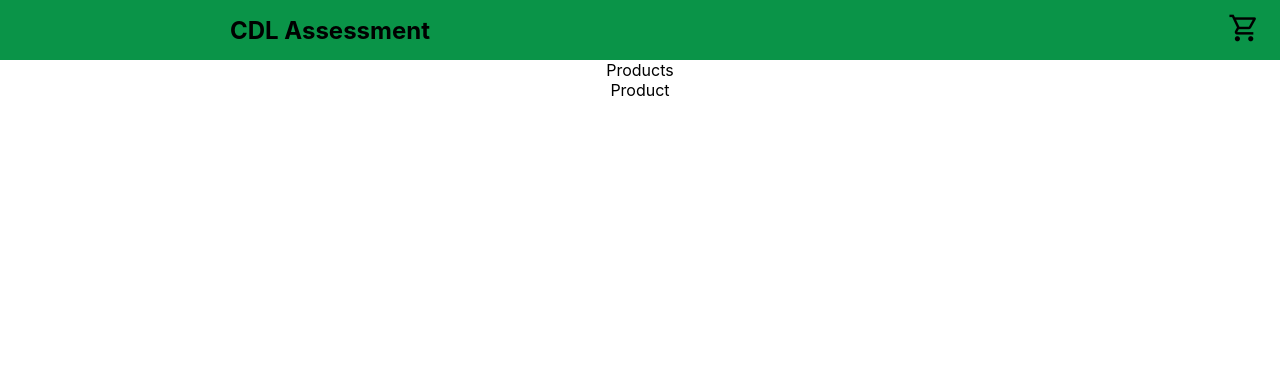
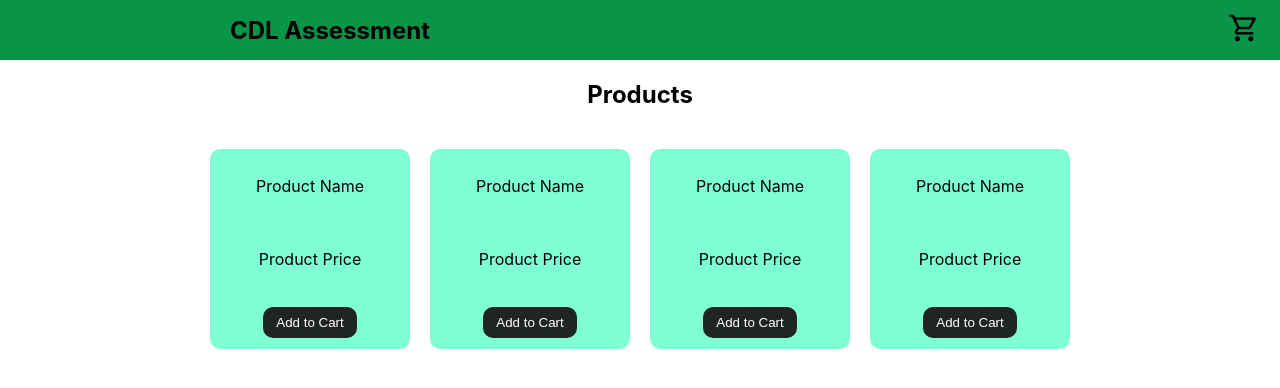
Before and after one commit to djevy/cdl-assessment, a React (Create React App) app: page / in a window 1280 px wide. Shown: the top 388 px of the page. Built offline with nearby package versions, Linux system fonts and the light colour scheme.

Commit message:
Added styling to products

```diff
--- a/src/Components/Cart/Cart.css
+++ b/src/Components/Cart/Cart.css
@@ -1,4 +1,5 @@
 .cart {
+    z-index: 9999;
     position: absolute;
     right: 5px;
     margin-top: 5px;
--- a/src/Components/Cart/Cart.jsx
+++ b/src/Components/Cart/Cart.jsx
@@ -6,6 +6,7 @@ const Cart = ({ showCart }) => {
     <div className={showCart ? "cart show" : "cart"}>
       <h3>Shopping Cart</h3>
       <div className="cart-products"></div>
+      <div className="total">Total: </div>
       <button className="button" id="checkout-button">
         Checkout
       </button>
--- a/src/Components/Product/Product.css
+++ b/src/Components/Product/Product.css
@@ -0,0 +1,11 @@
+.product {
+    min-width: 200px;
+    min-height: 200px;
+    display: flex;
+    align-items: center;
+    flex-direction: column;
+    justify-content: space-around;
+    background-color: aquamarine;
+    border-radius: 10px;
+    margin: 10px;
+}
--- a/src/Components/Product/Product.jsx
+++ b/src/Components/Product/Product.jsx
@@ -1,9 +1,14 @@
-import React from 'react'
+import React from "react";
+import "./Product.css";
 
 const Product = () => {
   return (
-    <div>Product</div>
-  )
-}
+    <div className="product">
+      <p>Product Name</p>
+      <p>Product Price</p>
+      <button className="button">Add to Cart</button>
+    </div>
+  );
+};
 
-export default Product
+export default Product;
--- /dev/null
+++ b/src/Components/Products/Products.css
@@ -0,0 +1,9 @@
+.products-layout {
+  padding: 10px 50px;
+  margin: auto;
+  max-width: 75vw;
+  width: 100%;
+  display: flex;
+  flex-wrap: wrap;
+  justify-content: center;
+}
--- a/src/Components/Products/Products.jsx
+++ b/src/Components/Products/Products.jsx
@@ -1,11 +1,17 @@
 import React from "react";
 import Product from "../Product/Product";
+import "./Products.css";
 
 const Products = () => {
   return (
     <div>
-      Products
-      <Product />
+      <h2>Products</h2>
+      <div className="products-layout">
+        <Product />
+        <Product />
+        <Product />
+        <Product />
+      </div>
     </div>
   );
 };
```
